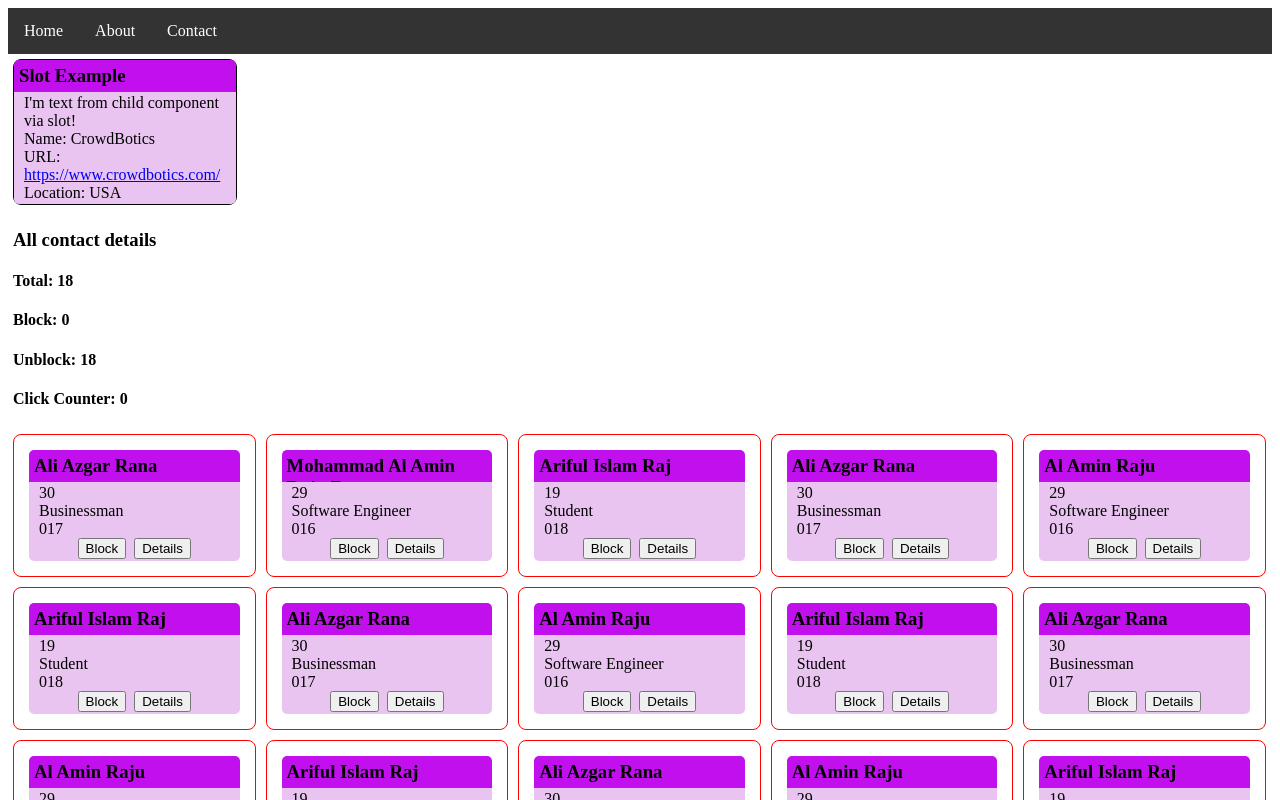
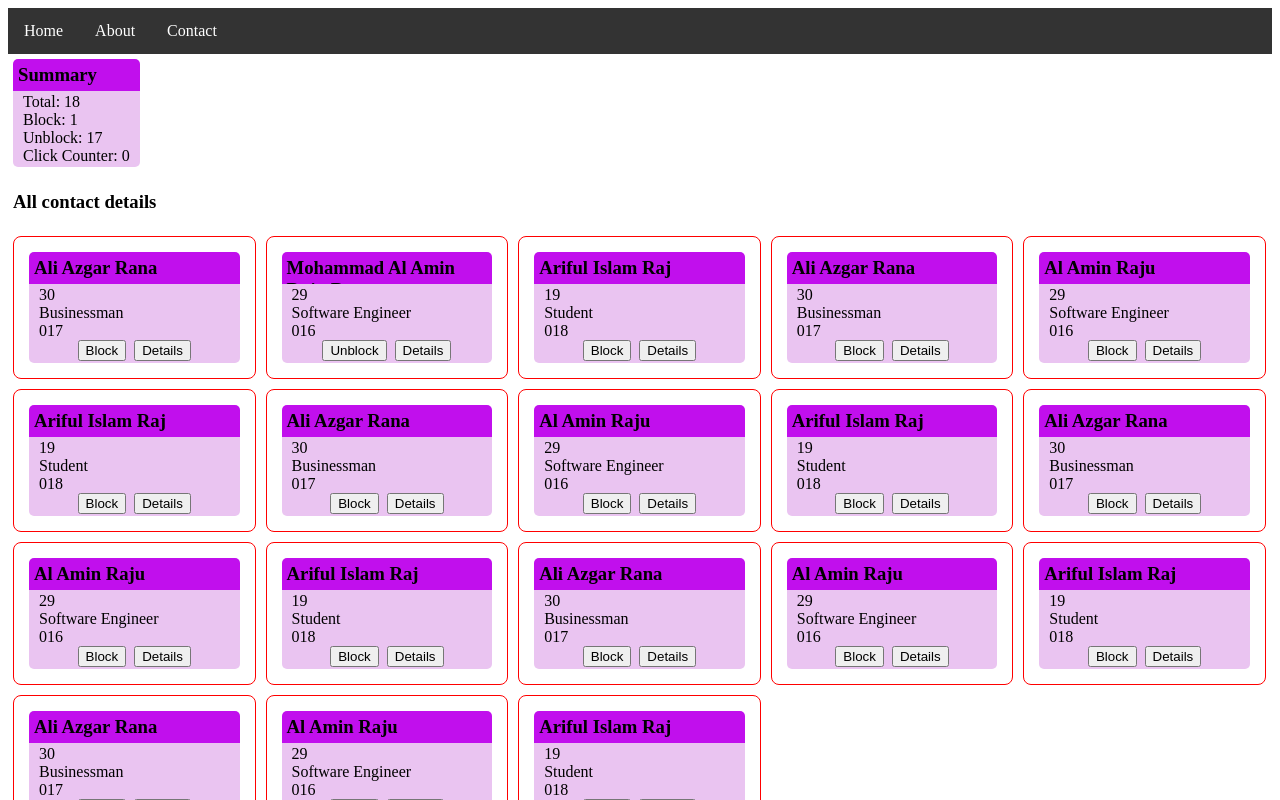
Before and after one commit to Raju875/cool-vue-vite, a Vue app: page /contact in a window 1280 px wide. Shown: the top 800 px of the page. Built offline with nearby package versions, Linux system fonts and the light colour scheme.

Commit message:
Contact summary

```diff
--- a/src/components/contact/List.vue
+++ b/src/components/contact/List.vue
@@ -1,6 +1,6 @@
 <template>
   <div>
-    <Slot>
+    <!-- <Slot>
       <template #[slotName.slot1]="slotProps">
         {{ slotProps.textFromChildSlot }}
         <br />
@@ -10,15 +10,11 @@
       URL: <a target="blank" :href="company.url">{{ company.url }}</a>
       <br />
       <template #[slotName.slot3]>Location: {{ company.location }}</template>
-    </Slot>
+    </Slot> -->
 
     <div class="row">
       <div style="margin: 5px;">
         <h3>{{ contactMessage }}</h3>
-        <h4>Total: {{ contactInfos.length }}</h4>
-        <h4>Block: {{ blockUsers.length }}</h4>
-        <h4>Unblock: {{ unblockUsers.length }}</h4>
-        <h4>Click Counter: {{ clickCounter }}</h4>
       </div>
       <div class="card col-2" v-for="info in contactInfos" :key="info.id">
         <div class="card-title">
@@ -28,8 +24,7 @@
           <li>{{ info.age }}</li>
           <li>{{ info.occupation }}</li>
           <li>{{ info.phone }}</li>
-
-          <Emit :info="info" @block="block" @unblock="unblock"></Emit>
+          <ActionButton :info="info" @updateStatusAction="updateStatusAction"></ActionButton>
         </div>
       </div>
     </div>
@@ -37,29 +32,24 @@
 </template>
 
 <script>
+import dataSource from '../../data.json';
 import Slot from "./Slot.vue";
-import Emit from "./actionButton.vue";
-import CounterrMixin from "../../mixins/counter.js"
+import ActionButton from "./ActionButton.vue";
 
 export default {
   components: {
-    Slot: Slot,
-    Emit: Emit,
+    Slot,
+    ActionButton
   },
-
-  mixins: [CounterrMixin],
-
-  props: {
-    contactInfos: {
-      type: Object,
-      required: true,
-    },
-  },
+  emits: ['getContactInfos', 'getUpdateAction'],
 
   data() {
     return {
-      blockUsers: [],
-      unblockUsers: [],
+      contactInfos: dataSource.infos,
+      getAction: {
+        actionId: '',
+        isBlock: '',
+      },
       contactMessage: "All contact details",
       slotName: {
         slot1: "company",
@@ -75,34 +65,17 @@ export default {
   },
 
   methods: {
-    block(data) {
-      data.isBlocked = true; // update status
-      let unblock_index = this.unblockUsers.indexOf(data.id);
-      this.unblockUsers.splice(unblock_index, 1); // remove one item
-      this.blockUsers.push(data.id); // add one item
-      this.clickCounterMethod(); // status change count
+    getAllContactInfos() {
+      this.$emit('getContactInfos', this.contactInfos);
     },
-    unblock(data) {
-      data.isBlocked = false; // update status
-      let block_index = this.blockUsers.indexOf(data.id);
-      this.blockUsers.splice(block_index, 1); // remove one item
-      this.unblockUsers.push(data.id); // add one item
-      this.clickCounterMethod(); // status change count
+
+    updateStatusAction(data) {
+      this.$emit('getUpdateAction', data);
     },
   },
 
   mounted() {
-    let block = [];
-    let unblock = [];
-    this.contactInfos.forEach(function (info, index) {
-      if (info.isBlocked) {
-        block.push(info.id);
-      } else if (!info.isBlocked) {
-        unblock.push(info.id);
-      }
-    });
-    this.blockUsers = block;
-    this.unblockUsers = unblock;
+    this.getAllContactInfos();
   },
 };
 </script>
--- /dev/null
+++ b/src/components/contact/Summary.vue
@@ -0,0 +1,79 @@
+<template>
+    <div class="card">
+      <div class="card-title">
+        <h3 class="title">Summary</h3>
+      </div>
+      <div class="card-body">
+        <li>Total: {{ contactSummary.totalUsers }}</li>
+        <li>Block: {{ contactSummary.blockUsers }}</li>
+        <li>Unblock: {{ contactSummary.unblockUsers }}</li>
+        <li>Click Counter: {{ counter }}</li>
+      </div>
+    </div>
+</template>
+
+<script>
+
+export default {
+    props: {
+        contactSummary: {
+            type: Object,
+            required: true,
+        },
+        updateAction: {
+            type: Object,
+            required: true,
+        },
+  },
+
+  computed: {
+    counter() {
+      return this.updateAction.clickCounter;
+    }
+  },
+  watch: {
+    counter() {
+      if (this.updateAction.isBlocked) {
+        this.contactSummary.blockUsers += 1;
+        this.contactSummary.unblockUsers -= 1;
+      }
+      else {
+        this.contactSummary.blockUsers -= 1;
+        this.contactSummary.unblockUsers += 1;
+      }
+    }
+  },
+}
+</script>
+
+<style scoped>.card {
+  display: inline-block;
+  border-radius: 8px;
+  margin: 5px;
+}
+.title {
+  margin: 0px;
+  padding: 5px;
+}
+.card-title {
+  /* display: inline-block; */
+  background: #c10fed;
+  border-top-left-radius: 5px;
+  border-top-right-radius: 5px;
+  max-width: 222px;
+  max-height: 32px;
+  overflow-x: hidden;
+}
+.card-body {
+  background: #eac4f1;
+  text-align: left;
+  padding: 2px 10px;
+  list-style: none;
+  border-bottom-left-radius: 5px;
+  border-bottom-right-radius: 5px;
+  max-width: 202px;
+  max-height: 110px;
+  /* overflow: auto; */
+  overflow-y: hidden;
+}
+</style>
--- a/src/components/contact/actionButton.vue
+++ b/src/components/contact/actionButton.vue
@@ -1,9 +1,9 @@
 <template>
   <div style="text-align: center">
-    <button @click="$emit('unblock', info)" v-if="info.isBlocked">
+    <button @click="getUpdateStatus(info)" v-if="info.isBlocked">
       Unblock
     </button>
-    <button @click="provideInjectConsole(info)" v-else>Block</button>
+    <button @click="getUpdateStatus(info)" v-else>Block</button>
       <router-link :to="{ name: 'contact.details', params: {id: info.id, slug: slugUrl} }">
       <button>Details</button>
     </router-link>
@@ -12,7 +12,7 @@
 
 <script>
 export default {
-  emits: ['unblock', 'block'],
+  emits: ['updateStatusAction'],
   inject: {
     injectlocalMessage: {
       from: 'provideMessage'
@@ -25,10 +25,9 @@ export default {
   },
 
   methods: {
-    provideInjectConsole(data) {
-      this.$emit('block', data);
-      console.log(this.injectlocalMessage);
-      console.log("(" + data.id + ") " + data.name);
+    getUpdateStatus(data) {
+      data.isBlocked = !data.isBlocked;
+      this.$emit('updateStatusAction', data);
     },
   },
 
--- a/src/data.json
+++ b/src/data.json
@@ -14,7 +14,7 @@
       "age": 29,
       "occupation": "Software Engineer",
       "phone": "016",
-      "isBlocked": false
+      "isBlocked": true
     },
     {
       "id": 3,
--- a/src/router/index.js
+++ b/src/router/index.js
@@ -10,7 +10,7 @@ const routes = [
   {
     path: "/contact",
     name: "contact.list",
-    component: import("/src/views/Contact.vue"),
+    component: () => import("/src/views/Contact.vue"),
   },
   {
     path: "/contact/details/:id/:slug",
@@ -21,7 +21,7 @@ const routes = [
   {
     path: "/:pathMatch(.*)*",
     name: "notFound",
-    component: import("../components/NotFound.vue"),
+    component: () => import("../components/NotFound.vue"),
   },
 ];
 
--- a/src/views/Contact.vue
+++ b/src/views/Contact.vue
@@ -1,23 +1,65 @@
 <template>
     <div class="contact">
-        <ContactList :contact-infos="infos"></ContactList>
+        <Summary
+          :contactSummary="contactSummary"
+          :updateAction="updateAction"
+        ></Summary>
+
+        <ContactList
+          @getContactInfos="getContactSummary"
+          @getUpdateAction="getUpdateAction"
+        ></ContactList>
     </div>
 </template>
 
 <script lang="ts">
-import dataSource from '../data.json';
+
 import ContactList from '../components/contact/List.vue';
+import Summary from '../components/contact/Summary.vue'
+
+// import CounterrMixin from "../mixins/counter.js";
 
 export default {
   components: {
-    ContactList: ContactList,
+    ContactList,
+    Summary,
   },
+  // mixins: [CounterrMixin],
+
   data() {
     return {
       msg: "Hi! I am vue cli.",
       statusUpdateMessage: "Status updated successfully.",
-      infos: dataSource.infos,
+      contactSummary: {
+        totalUsers: 0,
+        blockUsers: 0,
+        unblockUsers: 0
+      },
+      updateAction: {
+        actionId: '',
+        isBlocked: '',
+        clickCounter: 0,
+      },
     };
+  },
+
+  methods: {
+    getContactSummary(data) {
+      let blockCout = 0
+      let unblockCount = 0;
+      data.forEach(function (info, index) {
+        info.isBlocked ? blockCout+=1 : unblockCount+=1
+      });
+      this.contactSummary.blockUsers = blockCout;
+      this.contactSummary.unblockUsers = unblockCount;
+      this.contactSummary.totalUsers = data.length;
+    },
+
+    getUpdateAction(data) {
+      this.updateAction.actionId = data.id;
+      this.updateAction.isBlocked = data.isBlocked;
+      this.updateAction.clickCounter+=1;
+    },
   },
 
   provide() {
```
